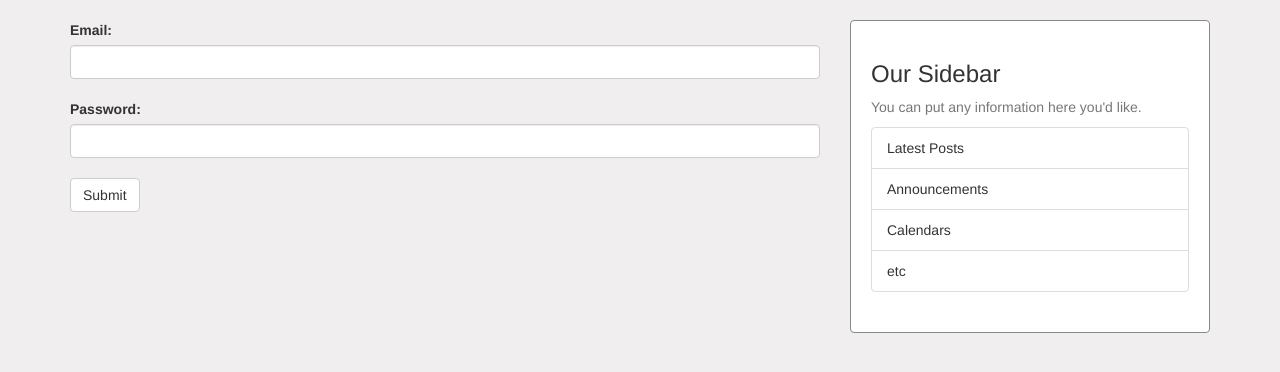
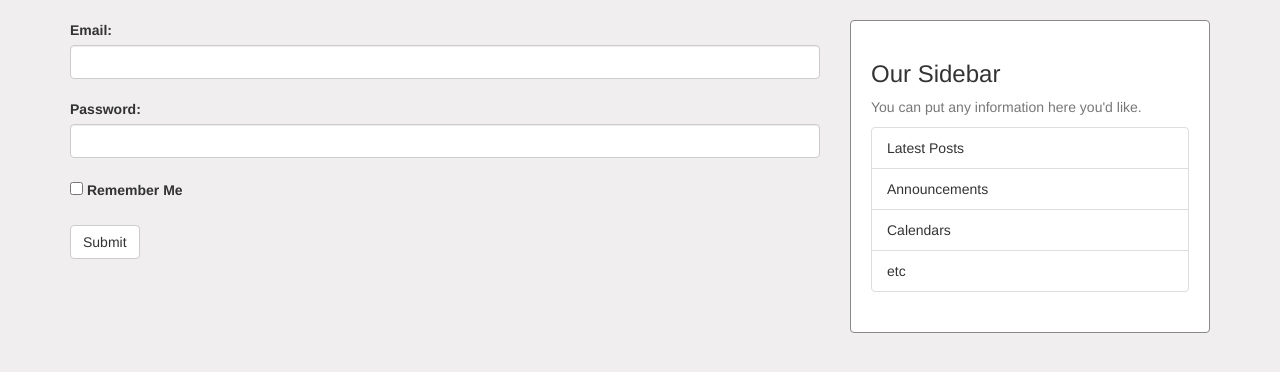
Before and after one commit to yorozc/yorozc-blog, a Flask app: page /login in a window 1280 px wide. Shown: the part 76-448 px from the top of the page. Run offline with Flask 3, Linux system fonts and the light colour scheme; some libraries are stand-ins or nearby versions.

Commit message:
added a remember me option for login

```diff
--- a/website/main/routes.py
+++ b/website/main/routes.py
@@ -6,6 +6,7 @@ from website.test_data.test_posts import fake_posts # testing
 from website.database.db import get_blog_collection
 
 main = Blueprint('main', __name__)
+
 
 @main.route("/")
 @main.route("/home")
--- a/website/templates/login.html
+++ b/website/templates/login.html
@@ -11,9 +11,12 @@
         <input type="password" class="form-control" id="password" name="password">
     </div>
     <div class="form-group">
+        <input type="checkbox" id="remember" name="remember">
+        <label for="remember">Remember Me</label>
+    </div>
+    <div class="form-group">
         <button type="submit" class="btn btn-default">Submit</button>
     </div>
-
 </form>
 
 {% endblock %}
--- a/website/users/routes.py
+++ b/website/users/routes.py
@@ -7,11 +7,21 @@ from website.models.user import User
 
 users = Blueprint('users', __name__)
 
+# TODO: Add better error handling
+
 @users.route("/login", methods=["POST", "GET"])
 def login():
     if request.method == "POST":
-        email = request.form["email"]
-        password = request.form["password"]
+        try:
+            email = request.form["email"]
+            password = request.form["password"]
+            remember = False # used for "remember me" chckbox
+            if request.form["password"]:
+                remember = True
+
+        except Exception as e:
+            print(f"Error: {e}")
+
         users = get_users_collection()
 
         doc = users.find_one({"email": email})
@@ -20,7 +30,7 @@ def login():
 
             if check_password_hash(doc["password"], password):
                 user = User(doc)
-                login_user(user, remember=True)
+                login_user(user, remember=remember) # true or false
                 flash(f"User {user.username} Found. Logging in now!", category="success")
                 return redirect(url_for("main.index"))
 
@@ -60,7 +70,6 @@ def register():
         }
 
         # check if user exists and stop duplicates
-
         doc = user_coll.find_one({"email": email})
 
         if doc:
@@ -68,7 +77,7 @@ def register():
             return redirect(url_for("users.login"))
 
         else:
-        # success case (need login stuff)
+        # success case
             try:
                 user_coll.insert_one(user) # adds user to db
                 doc = user_coll.find_one({"email": email}) # finds recently made user to make into User obj
```
